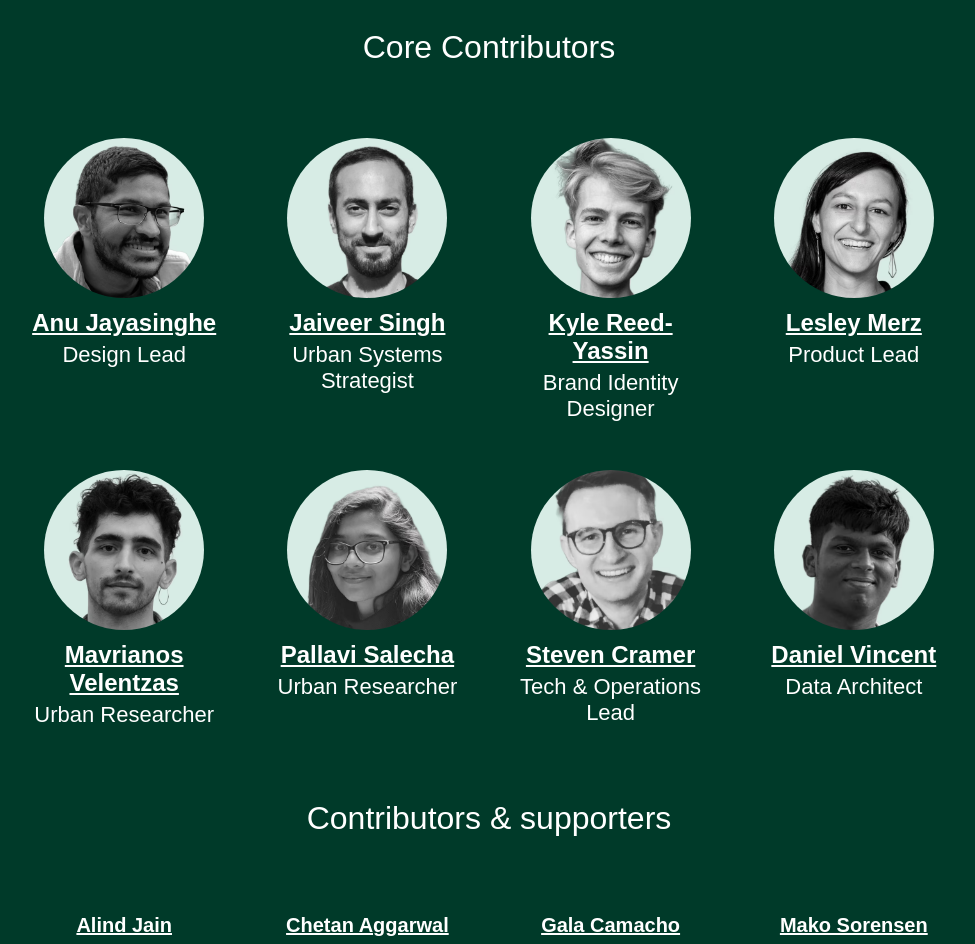
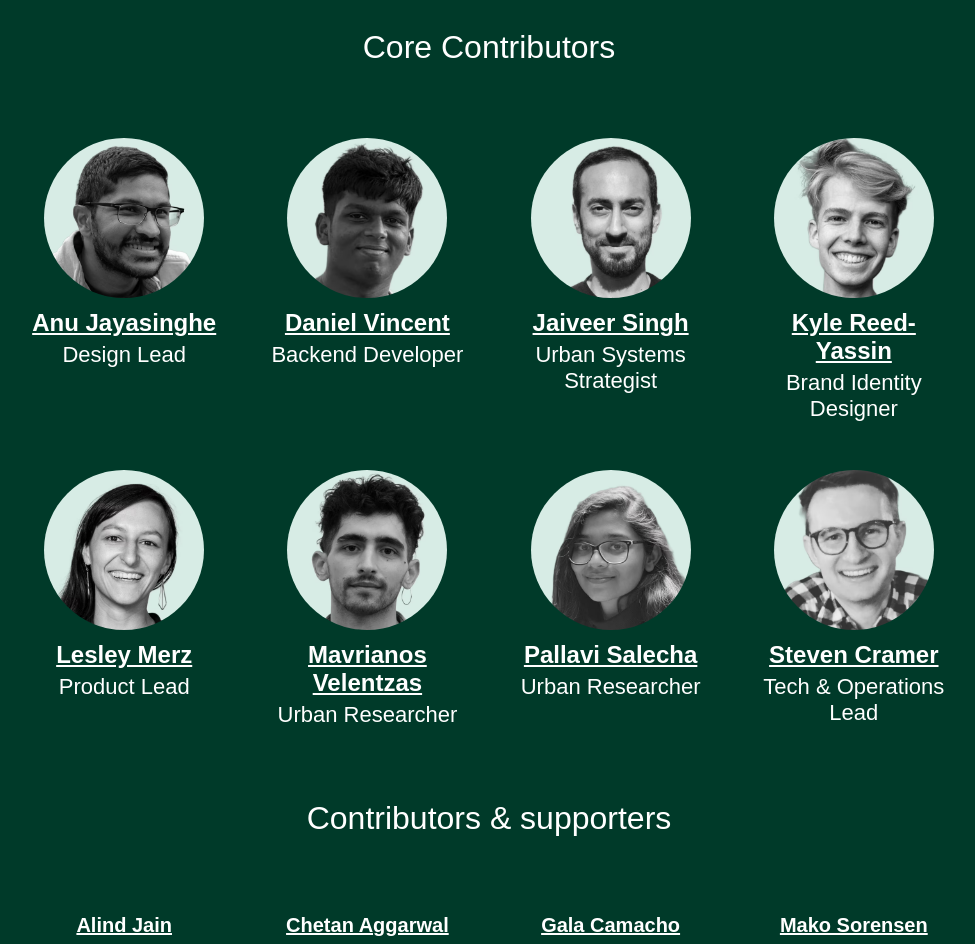
Before and after one commit to StudioDivercity-Streetsmart/StudioDivercity-Streetsmart.github.io, a plain HTML site: page index.html in a window 1280 px wide. Shown: the part 6720-7664 px from the top of the page, without its empty margins (151-1126 px from the left). Drawn offline with Linux system fonts and the light colour scheme; a web font is replaced by a local one.

Commit message:
change the link and make the core team alphabetically

```diff
--- a/index.html
+++ b/index.html
@@ -323,6 +323,15 @@
 					<p>Design Lead</p>
 				</div>
 				<div class="grid-item">
+					<img src="assets/img/headshots/Daniel Vincent.avif">
+					<h5>
+						<a href="https://www.linkedin.com/in/daniel-vincent-74b51729b/" target="_blank" style="color: white; text-decoration: underline;">
+							Daniel Vincent
+						</a>
+					</h5>
+					<p>Backend Developer</p>
+				</div>
+				<div class="grid-item">
 					<img src="assets/img/headshots/Jaiveer SIngh.avif">
 					<h5>
 						<a href="https://www.linkedin.com/in/jaiveer-singh-17492469/" target="_blank" style="color: white; text-decoration: underline;">
@@ -361,7 +370,7 @@
 				<div class="grid-item">
 					<img src="assets/img/headshots/Pallavi Salecha.avif">
 					<h5>
-						<a href="www.linkedin.com/in/pallavi-salecha" target="_blank" style="color: white; text-decoration: underline;">
+						<a href="https://www.linkedin.com/in/pallavi-salecha" target="_blank" style="color: white; text-decoration: underline;">
 							Pallavi Salecha
 						</a>
 					</h5>
@@ -376,15 +385,7 @@
 					</h5>
 					<p>Tech & Operations Lead</p>
 				</div>
-				<div class="grid-item">
-					<img src="assets/img/headshots/Daniel Vincent.avif">
-					<h5>
-						<a href="https://www.linkedin.com/in/daniel-vincent-74b51729b/" target="_blank" style="color: white; text-decoration: underline;">
-							Daniel Vincent
-						</a>
-					</h5>
-					<p>Data Architect</p>
-				</div>
+
 			</div>
 
 
```
